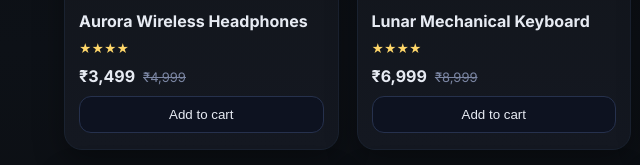
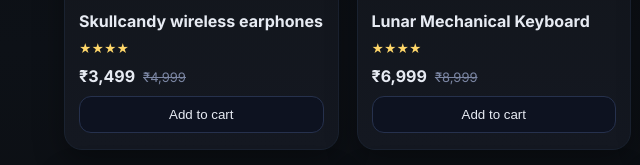
Before and after one commit to hwadhwa1-stack/my_first_git_repo, a plain HTML site: page index - Copy.html in a window 1280 px wide. Shown: the part 352-517 px from the top of the page, 0-640 px from the left. Drawn offline with Linux system fonts and the light colour scheme.

Commit message:
Update index - Copy.html

```diff
--- a/index - Copy.html
+++ b/index - Copy.html
@@ -183,7 +183,7 @@
 
 // ===== Data =====
 const PRODUCTS = [
-  {id:1, title:'Aurora Wireless Headphones', price:3499, compare:4999, rating:4.7, reviews:812, cat:'Audio', img:'https://source.unsplash.com/400x300/?headphones', desc:'Immersive sound with active noise canceling and 40h battery.'},
+  {id:1, title:'Skullcandy wireless earphones', price:3499, compare:4999, rating:4.7, reviews:812, cat:'Audio', img:'https://source.unsplash.com/400x300/?headphones', desc:'Immersive sound with active noise canceling and 40h battery.'},
   {id:2, title:'Lunar Mechanical Keyboard', price:6999, compare:8999, rating:4.8, reviews:650, cat:'Accessories', img:'https://source.unsplash.com/400x300/?keyboard', desc:'RGB backlit switches for pro gamers and typing enthusiasts.'},
   {id:3, title:'Nebula Smartwatch Series 5', price:12999, compare:15999, rating:4.5, reviews:1020, cat:'Wearables', img:'https://source.unsplash.com/400x300/?smartwatch', desc:'Track health, notifications, and workouts with style.'},
   {id:4, title:'Orion 4K Action Camera', price:8499, compare:10999, rating:4.6, reviews:432, cat:'Photography', img:'https://source.unsplash.com/400x300/?camera', desc:'Capture your adventures in stunning 4K UHD.'},
```
